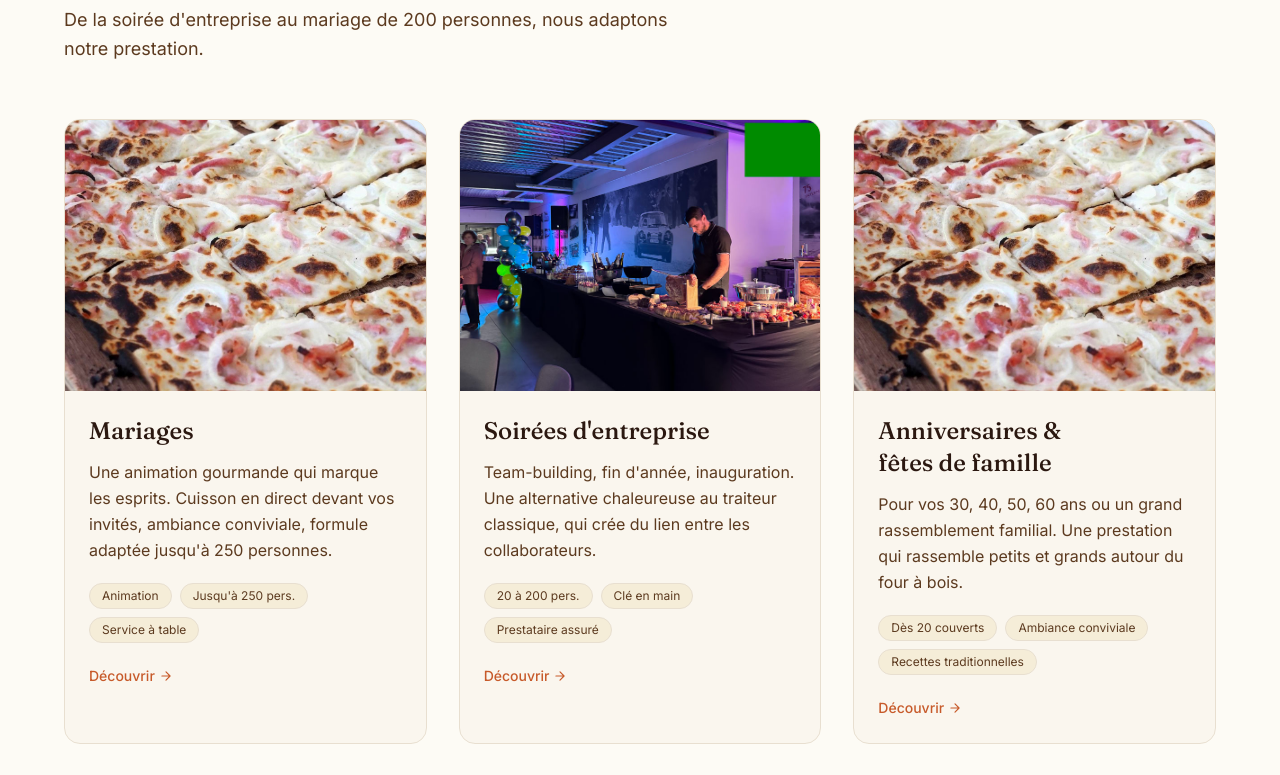
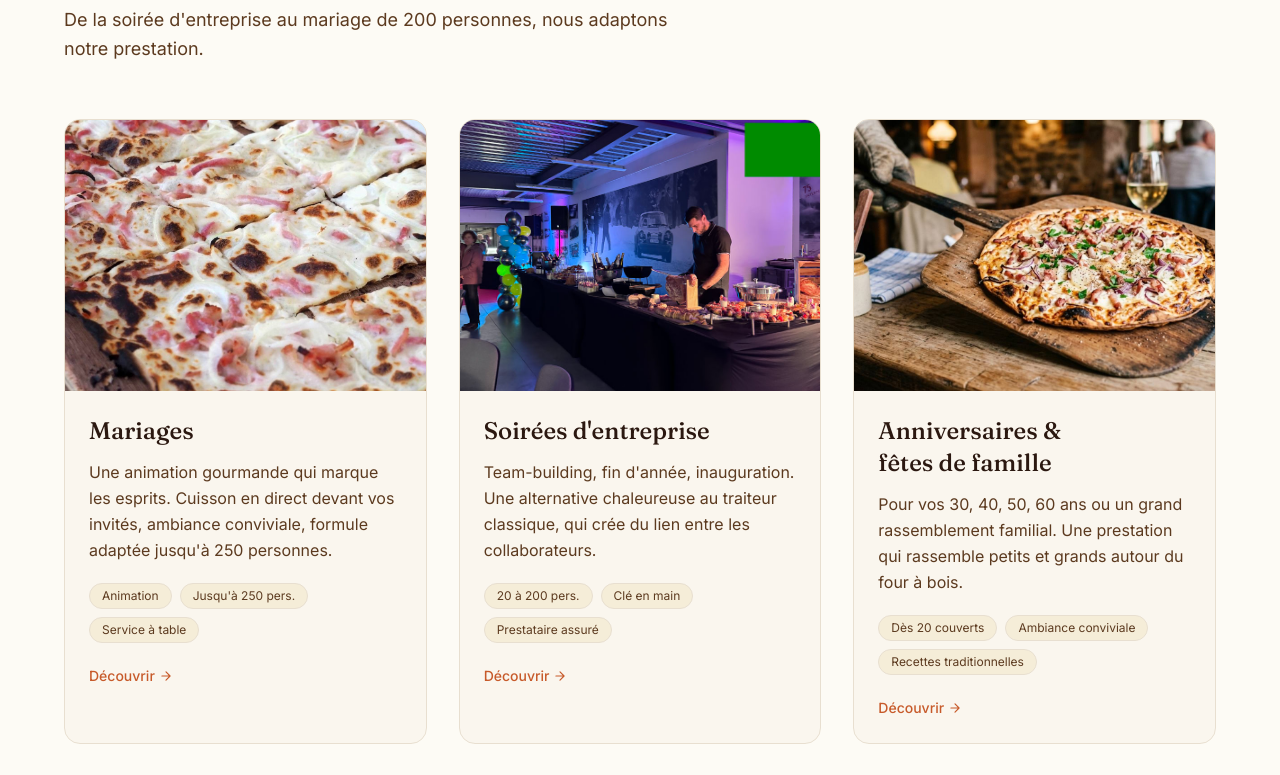
Before and after one commit to Sebluimeme/tarte-flambee-ruggieri, a Next.js app: page / in a window 1280 px wide. Shown: the part 4987-5762 px from the top of the page. Built offline with nearby package versions, Linux system fonts and the light colour scheme.

Commit message:
fix(occasions): card anniversaire → même photo que le hero de la page dédiée

```diff
--- a/components/sections/Occasions.tsx
+++ b/components/sections/Occasions.tsx
@@ -29,8 +29,8 @@ const OCCASIONS = [
     description:
       "Pour vos 30, 40, 50, 60 ans ou un grand rassemblement familial. Une prestation qui rassemble petits et grands autour du four à bois.",
     tags: ["Dès 20 couverts", "Ambiance conviviale", "Recettes traditionnelles"],
-    img: "/media/tarte-flambee-classique-planche.jpg",
-    alt: "Tarte flambée classique sur planche",
+    img: "/media/tarte-anniversaire-famille.jpg",
+    alt: "Tarte flambée pour anniversaire et fêtes de famille",
   },
   {
     title: "Associations & clubs",
```
